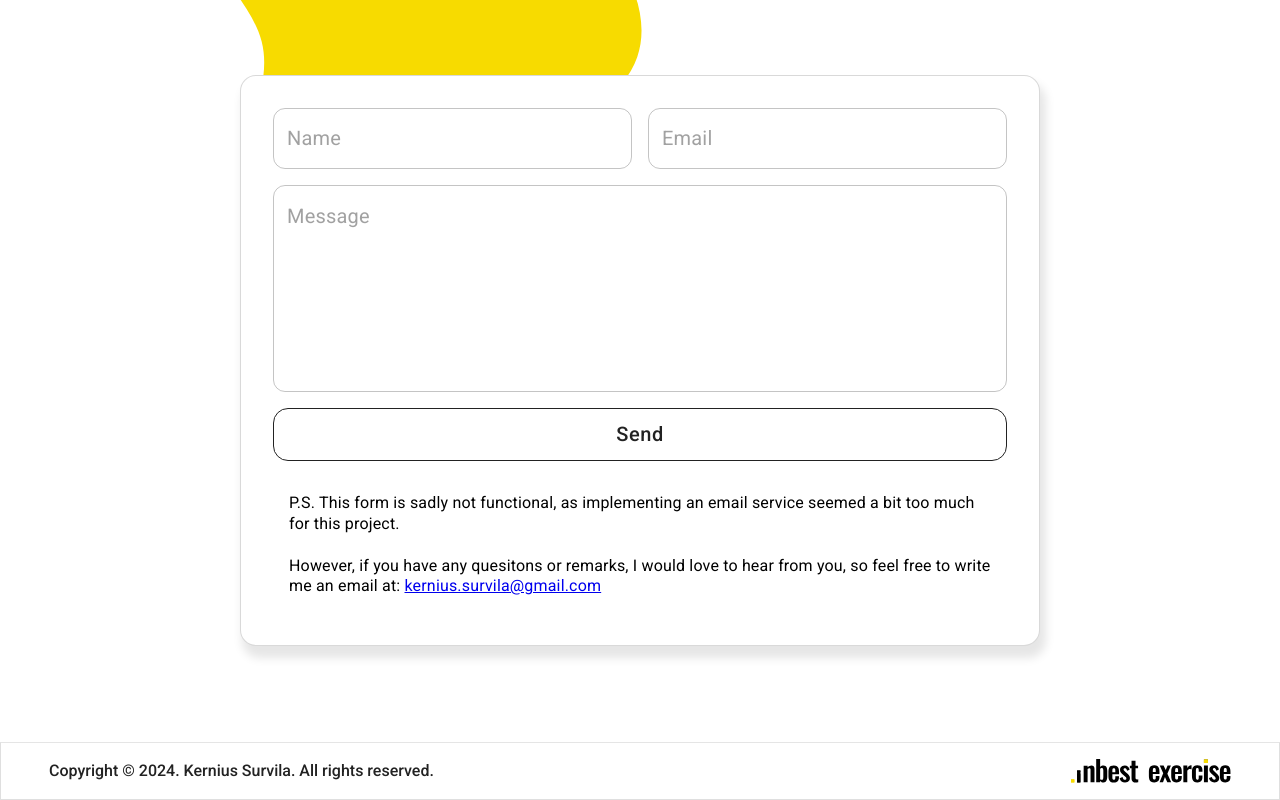
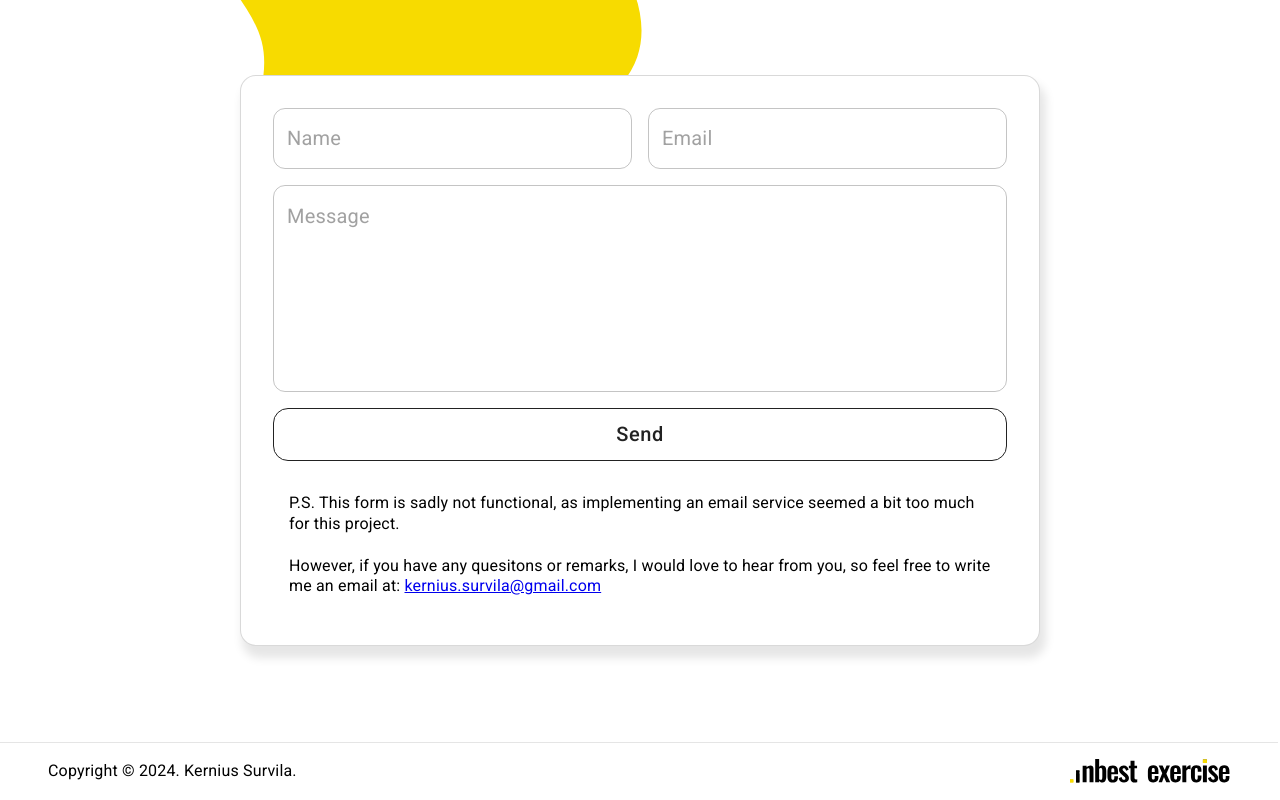
Before and after one commit to KerniusSur/Inbestai-Task, a React (Create React App) app: page /contact in a window 1280 px wide. Shown: the part 293-1093 px from the top of the page. Built offline with nearby package versions, Linux system fonts and the light colour scheme.

Commit message:
footer cleanup

```diff
--- a/src/components/InbestFooter.tsx
+++ b/src/components/InbestFooter.tsx
@@ -1,28 +1,51 @@
-import { Container, Paper, Typography } from "@mui/material";
+import { Box, Container, styled, Typography } from "@mui/material";
+import { useLocation, useNavigate } from "react-router-dom";
 import ElementorBottomShape from "../assets/inbest-bottom-shape.svg";
 import InbestExerciseHorizontalLogo from "../assets/inbest-exercise-horizontal-logo.svg";
-import { useLocation } from "react-router-dom";
 
 const InbestFooter = () => {
   const location = useLocation();
+  const navigate = useNavigate();
+
   const showBottomShape =
     location.pathname === "/404" || location.pathname === "/404/";
+
   return (
-    <Paper
-      square
-      component="footer"
-      variant={!showBottomShape ? "outlined" : "elevation"}
+    <FooterPaper showBottomShape={showBottomShape}>
+      {showBottomShape && (
+        <img src={ElementorBottomShape as any} alt="Elementor Bottom Shape" />
+      )}
+      <FooterContainer>
+        <Typography variant="body2" textAlign="center">
+          Copyright © {new Date().getFullYear()}. Kernius Survila.
+        </Typography>
+        <Box
           sx={{
+            cursor: "pointer",
+            width: "160px",
+          }}
+          component={"img"}
+          src={InbestExerciseHorizontalLogo as any}
+          alt="inbest-exercise-logo"
+          onClick={() => {
+            navigate("/");
+          }}
+        />
+      </FooterContainer>
+    </FooterPaper>
+  );
+};
+
+const FooterPaper = styled("footer", {
+  shouldForwardProp: (prop) => prop !== "showBottomShape",
+})<{ showBottomShape: boolean }>(({ showBottomShape }) => ({
+  position: "relative",
   borderTop: showBottomShape ? "none" : "1px solid rgba(0, 0, 0, 0.1)",
   boxShadow: "none",
   width: "calc(100% - 2px)",
-      }}
-    >
-      {showBottomShape && (
-        <img src={ElementorBottomShape as any} alt="Elementor Bottom Shape" />
-      )}
-      <Container
-        sx={{
+}));
+
+const FooterContainer = styled(Container)({
   display: "flex",
   alignItems: "center",
   justifyContent: "space-between",
@@ -31,17 +54,6 @@ const InbestFooter = () => {
   maxWidth: "1600px !important",
   gap: "1rem",
   flexWrap: "wrap",
-        }}
-      >
-        <Typography variant="h6" textAlign="center">
-          Copyright © {new Date().getFullYear()}. Kernius Survila. All rights
-          reserved.
-        </Typography>
-
-        <img src={InbestExerciseHorizontalLogo as any} width={160} alt="Logo" />
-      </Container>
-    </Paper>
-  );
-};
+});
 
 export default InbestFooter;
--- a/src/styles/AppTheme.tsx
+++ b/src/styles/AppTheme.tsx
@@ -14,7 +14,6 @@ const initialTheme = createTheme({
   palette: {
     primary: {
       main: "#F7DB00",
-      dark: "DEC500",
       contrastText: "#222222",
     },
     secondary: {
```
Lines whose indentation alone changed are shown as unchanged.
